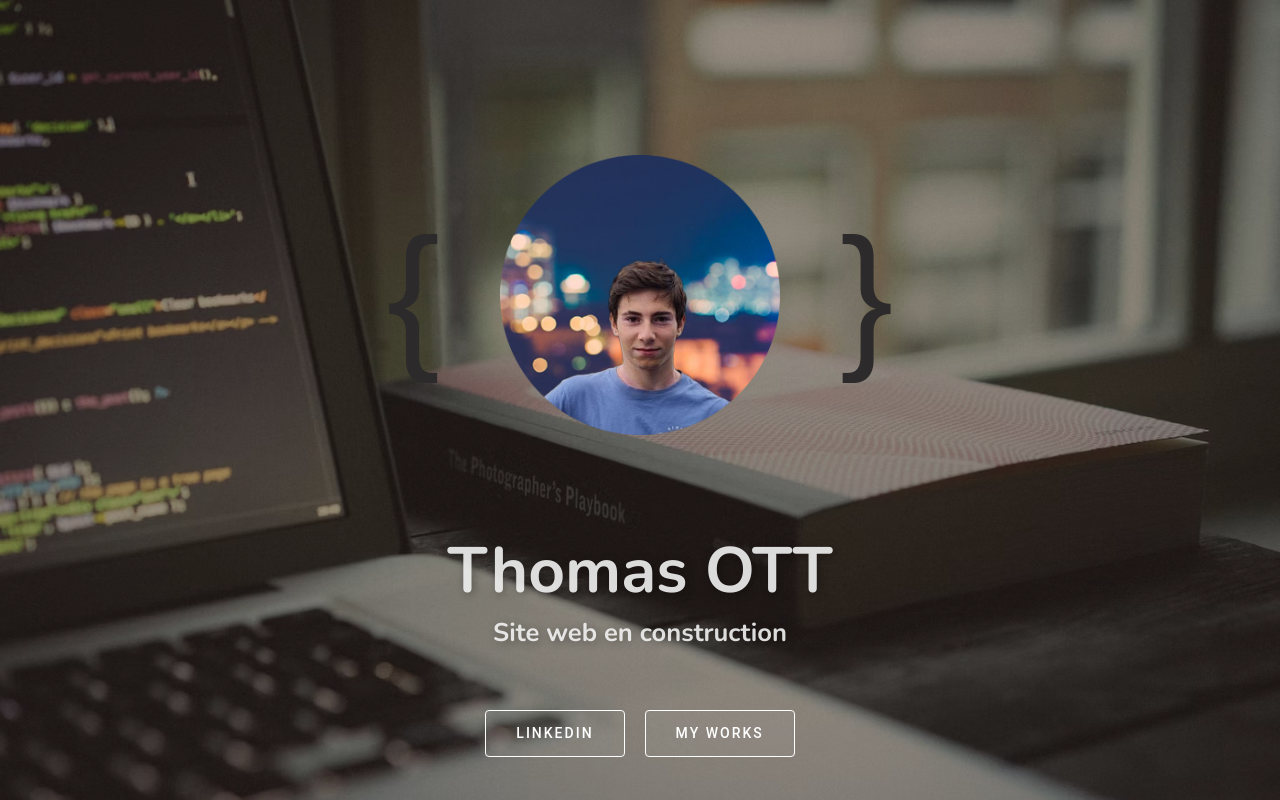
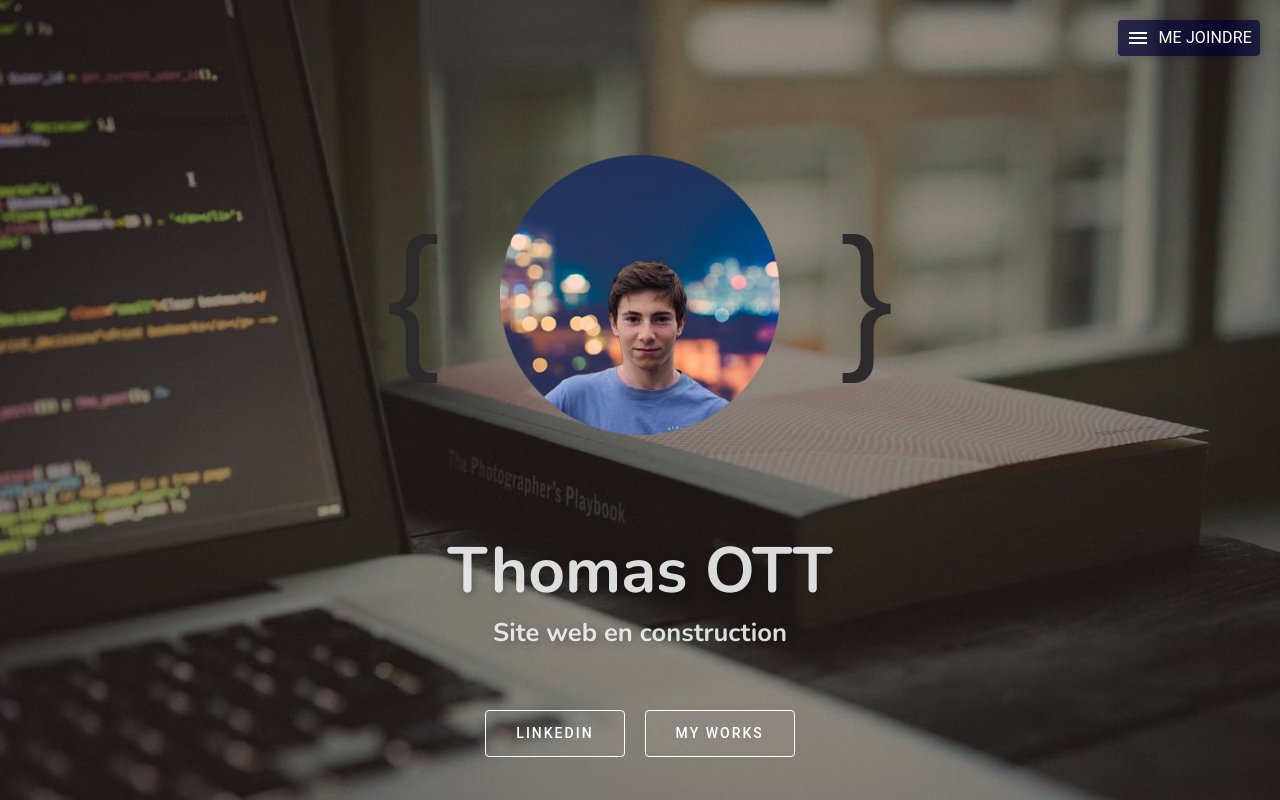
Before and after one commit to RedBoardDev/portfolio, a React (Create React App) app: page / in a window 1280 px wide. Built offline with nearby package versions, Linux system fonts and the light colour scheme.

Commit message:
(+) popup floating menu with social network and contact

```diff
--- a/package.json
+++ b/package.json
@@ -5,6 +5,7 @@
   "dependencies": {
     "@emotion/react": "^11.11.1",
     "@emotion/styled": "^11.11.0",
+    "@mui/icons-material": "^5.14.1",
     "@mui/material": "^5.14.1",
     "@testing-library/user-event": "^13.5.0",
     "jest-axe": "^8.0.0",
--- /dev/null
+++ b/src/components/FloatingActionButton.css
@@ -0,0 +1,38 @@
+.floating-button-container {
+    position: fixed;
+    top: 20px;
+    right: 20px;
+  }
+
+  .floating-button-container .MuiButton-root {
+    background-color: rgba(0,0,51, 0.7);
+    color: white;
+    box-shadow: 0px 0px 10px rgba(0, 0, 0, 0.2);
+    transition: 0.3s;
+  }
+
+  .floating-button-container .MuiButton-root:hover,
+  .floating-button-container .MuiButton-root.Mui-focusVisible {
+    background-color: rgba(0,0,51, 0.9);
+    box-shadow: 0px 0px 20px rgba(0, 0, 0, 0.4);
+  }
+
+  .floating-button-container .MuiMenu-paper {
+    margin-top: 15px;
+    margin-right: 20px;
+    min-width: 20ch;
+    background-color: rgba(245, 245, 245, 0.8);
+    border-radius: 15px;
+    transition: 0.3s;
+    box-shadow: 0px 3px 5px 2px rgba(0, 0, 0, 0.2);
+  }
+
+  .floating-button-container .MuiMenuItem-root:hover {
+    background-color: rgba(0,0,51, 0.6);
+    color: white;
+  }
+
+  .floating-button-container .MuiMenuItem-root:hover svg {
+    color: white;
+    transition: color 0.3s;
+  }
--- /dev/null
+++ b/src/components/FloatingActionButton.js
@@ -0,0 +1,112 @@
+import React, { useState } from 'react';
+import { styled } from '@mui/system';
+import { Box, Typography, IconButton, Button, Snackbar, Slide } from '@mui/material';
+import MenuOpenIcon from '@mui/icons-material/MenuOpen';
+import MenuIcon from '@mui/icons-material/Menu';
+import LinkedInIcon from '@mui/icons-material/LinkedIn';
+import InstagramIcon from '@mui/icons-material/Instagram';
+import FacebookIcon from '@mui/icons-material/Facebook';
+import PhoneIcon from '@mui/icons-material/Phone';
+import MailIcon from '@mui/icons-material/Mail';
+import Menu from '@mui/material/Menu';
+import MenuItem from '@mui/material/MenuItem';
+import './FloatingActionButton.css';
+
+const actions = [
+  { name: 'Email: yourmail@example.com', icon: <MailIcon />, href: 'mailto:yourmail@example.com', isCopy: true },
+  { name: 'Phone: +123456789', icon: <PhoneIcon />, href: 'tel:+123456789', isCopy: true },
+  { name: 'LinkedIn', icon: <LinkedInIcon />, href: 'https://linkedin.com' },
+  { name: 'Instagram', icon: <InstagramIcon />, href: 'https://instagram.com' },
+  { name: 'Facebook', icon: <FacebookIcon />, href: 'https://facebook.com' },
+];
+
+const FloatingActionButton = () => {
+  const [anchorEl, setAnchorEl] = useState(null);
+  const [isButtonZoomed, setButtonZoomed] = useState(false);
+  const [snackbarOpen, setSnackbarOpen] = useState(false);
+  const open = Boolean(anchorEl);
+
+  const handleClick = (event) => {
+    setAnchorEl(event.currentTarget);
+    setButtonZoomed(true);
+  };
+
+  const handleClose = () => {
+    setAnchorEl(null);
+  };
+
+  const handleMouseLeave = () => {
+    if (!open) {
+      setButtonZoomed(false);
+    }
+  };
+
+  const handleActionClick = async (action) => {
+    handleClose();
+    if (action.isCopy) {
+      const valueToCopy = action.href.replace(/mailto:|tel:/, '');
+      try {
+        await navigator.clipboard.writeText(valueToCopy);
+        setSnackbarOpen(true);
+      } catch (error) {
+        console.error('Failed to copy: ', error);
+      }
+    }
+  };
+
+
+  const handleSnackbarClose = () => {
+    setSnackbarOpen(false);
+  };
+
+  return (
+    <div className="floating-button-container">
+      <Button aria-label="more" aria-controls="long-menu" aria-haspopup="true"
+        onClick={handleClick}
+        onMouseLeave={handleMouseLeave}
+        className={isButtonZoomed ? "Mui-focusVisible" : ""}
+      >
+        {open ? <MenuOpenIcon /> : <MenuIcon />}
+        <Typography sx={{ ml: 1 }}>me joindre</Typography>
+      </Button>
+      <Menu anchorEl={anchorEl} open={open} onClose={handleClose} PaperProps={{
+        style: {
+          marginTop: '15px',
+          marginRight: '20px',
+          minWidth: '20ch',
+          backgroundColor: 'rgba(245, 245, 245, 0.8)', // off-white with slight opacity
+          borderRadius: '15px',
+          transition: '0.3s',
+          boxShadow: '0px 3px 5px 2px rgba(0, 0, 0, 0.2)',
+        },
+      }}
+        anchorOrigin={{
+          vertical: 'bottom',
+          horizontal: 'right',
+        }}
+        transformOrigin={{
+          vertical: 'top',
+          horizontal: 'right',
+        }}>
+        {actions.map((action) => (
+          <MenuItem onClick={() => handleActionClick(action)} key={action.name} component="a" href={action.isCopy ? null : action.href} target="_blank" rel="noopener noreferrer">
+            <Box sx={{ display: 'flex', alignItems: 'center' }}>
+              {action.icon}
+              <Typography sx={{ ml: 1 }}>{action.name}</Typography>
+            </Box>
+          </MenuItem>
+        ))}
+      </Menu>
+      <Snackbar
+        open={snackbarOpen}
+        autoHideDuration={2000}
+        onClose={handleSnackbarClose}
+        message="Copié dans le presse-papiers"
+        anchorOrigin={{ vertical: 'top', horizontal: 'center' }}
+        TransitionComponent={Slide}
+      />
+    </div>
+  );
+};
+
+export default FloatingActionButton;
--- a/src/pages/Home.js
+++ b/src/pages/Home.js
@@ -1,11 +1,14 @@
 import React, { } from 'react';
-import ProfileImage from '../components/ProfileImage';
 import Button from '@mui/material/Button';
 import "./Home.css";
+import ProfileImage from '../components/ProfileImage';
+import FloatingActionButton from '../components/FloatingActionButton';
+
 
 function Home() {
     return (
         <div className="home">
+            <FloatingActionButton />
             <div className="profile-title-container">
                 <ProfileImage />
                 <h1 className="title">Thomas OTT</h1>
```
Also changed, not shown: 1 other file (tests, documents, lock files or other folders).
